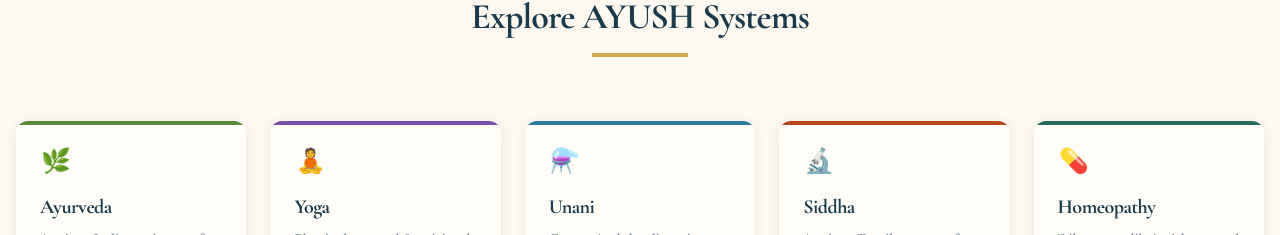
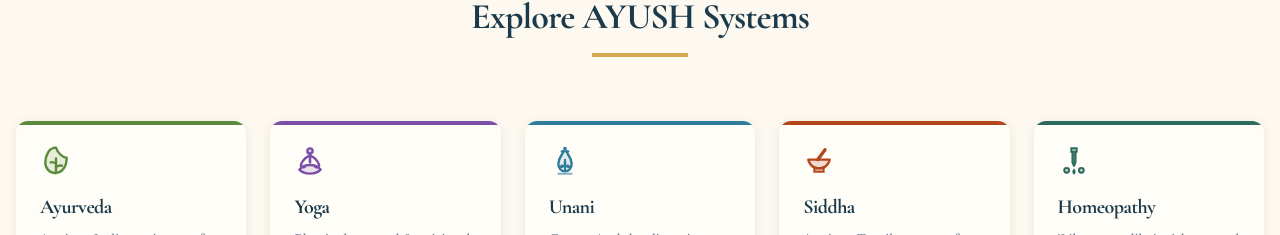
Before and after one commit to ShubhamGangari/AyushLine1, a React (Vite) app: page / in a window 1280 px wide. Shown: the part 1229-1464 px from the top of the page. Built offline with nearby package versions, Linux system fonts and the light colour scheme; no server answers; the database is empty.

Commit message:
Update Unani icon SVG to exact herbal potion flask with top stopper and 3-leaf motif matching client reference image

```diff
--- a/src/components/ui/SystemIcons.tsx
+++ b/src/components/ui/SystemIcons.tsx
@@ -5,74 +5,172 @@
   size?: number;
 }
 
-const getEmojiClass = (className: string) => {
-  let fontSize = 'text-2xl'; // default size for w-8 / h-8
-  if (className.includes('w-16') || className.includes('h-16') || className.includes('w-12') || className.includes('h-12')) {
-    fontSize = 'text-4xl sm:text-5xl';
-  } else if (className.includes('w-6') || className.includes('h-6') || className.includes('w-5') || className.includes('h-5')) {
-    fontSize = 'text-xl';
-  } else if (className.includes('w-10') || className.includes('h-10')) {
-    fontSize = 'text-3xl';
-  }
-  return `inline-flex items-center justify-center leading-none select-none ${fontSize} ${className}`;
-};
-
-// 1. Ayurveda Icon - 🌿 Herbal Leaf
+// 1. Ayurveda Icon - Healing Botanical Leaf with Veins
 export const AyurvedaIcon: React.FC<IconProps> = ({ className = "w-8 h-8", size }) => (
-  <span
-    className={getEmojiClass(className)}
-    style={size ? { fontSize: `${size}px`, width: `${size}px`, height: `${size}px` } : undefined}
-    role="img"
-    aria-label="Ayurveda"
+  <svg
+    viewBox="0 0 24 24"
+    fill="none"
+    xmlns="http://www.w3.org/2000/svg"
+    className={className.includes('text-') ? className : `text-[#5C8A3C] ${className}`}
+    width={size}
+    height={size}
   >
-    🌿
-  </span>
+    <path
+      d="M12 2C6.5 2 4 8 4 13.5C4 17.6 7.4 21 11.5 21C16.5 21 20 16.5 20 9.5C20 9.5 14.5 9 12 2Z"
+      fill="currentColor"
+      fillOpacity="0.15"
+      stroke="currentColor"
+      strokeWidth="1.8"
+      strokeLinejoin="round"
+    />
+    <path
+      d="M12 21V10M12 14C9.5 12.5 8 13 8 13M12 16.5C14.5 15 16.5 15.5 16.5 15.5"
+      stroke="currentColor"
+      strokeWidth="1.8"
+      strokeLinecap="round"
+    />
+  </svg>
 );
 
-// 2. Yoga Icon - 🧘 Person in Lotus Meditation Position
+// 2. Yoga Icon - Meditating Person in Padmasana (Lotus Posture)
 export const YogaIcon: React.FC<IconProps> = ({ className = "w-8 h-8", size }) => (
-  <span
-    className={getEmojiClass(className)}
-    style={size ? { fontSize: `${size}px`, width: `${size}px`, height: `${size}px` } : undefined}
-    role="img"
-    aria-label="Yoga"
+  <svg
+    viewBox="0 0 24 24"
+    fill="none"
+    xmlns="http://www.w3.org/2000/svg"
+    className={className.includes('text-') ? className : `text-[#7B4FA6] ${className}`}
+    width={size}
+    height={size}
   >
-    🧘
-  </span>
+    <circle cx="12" cy="4.5" r="2" fill="currentColor" fillOpacity="0.25" stroke="currentColor" strokeWidth="1.8" />
+    <path d="M12 6.5V13" stroke="currentColor" strokeWidth="2" strokeLinecap="round" />
+    <path d="M12 8C9.5 8.8 7 11 5.5 14C4.5 16 6 17 8 16.5" stroke="currentColor" strokeWidth="1.8" strokeLinecap="round" />
+    <path d="M12 8C14.5 8.8 17 11 18.5 14C19.5 16 18 17 16 16.5" stroke="currentColor" strokeWidth="1.8" strokeLinecap="round" />
+    <path
+      d="M4 18.5C6 16 9 15 12 15C15 15 18 16 20 18.5C18 20.5 15 21.5 12 21.5C9 21.5 6 20.5 4 18.5Z"
+      fill="currentColor"
+      fillOpacity="0.15"
+      stroke="currentColor"
+      strokeWidth="1.8"
+      strokeLinejoin="round"
+    />
+  </svg>
 );
 
-// 3. Unani Icon - ⚗️ Alembic Alchemy / Extract Flask
+// 3. Unani Icon - Exact Potion Flask with Stopper & 3-Leaf Motif (Matching User Reference Image)
 export const UnaniIcon: React.FC<IconProps> = ({ className = "w-8 h-8", size }) => (
-  <span
-    className={getEmojiClass(className)}
-    style={size ? { fontSize: `${size}px`, width: `${size}px`, height: `${size}px` } : undefined}
-    role="img"
-    aria-label="Unani"
+  <svg
+    viewBox="0 0 24 24"
+    fill="none"
+    xmlns="http://www.w3.org/2000/svg"
+    className={className.includes('text-') ? className : `text-[#2E7D9A] ${className}`}
+    width={size}
+    height={size}
   >
-    ⚗️
-  </span>
+    {/* Round Stopper Top Knob */}
+    <circle cx="12" cy="2.8" r="1.4" fill="currentColor" />
+
+    {/* Stopper Neck Lip Rim */}
+    <path d="M9.5 4.8H14.5" stroke="currentColor" strokeWidth="1.6" strokeLinecap="round" />
+
+    {/* Flask Neck & Bulbous Body */}
+    <path
+      d="M10.5 4.8C10.5 7.5 7 9.2 7 14C7 17.5 9.2 19.8 12 19.8C14.8 19.8 17 17.5 17 14C17 9.2 13.5 7.5 13.5 4.8"
+      stroke="currentColor"
+      strokeWidth="1.8"
+      strokeLinecap="round"
+      strokeLinejoin="round"
+      fill="currentColor"
+      fillOpacity="0.15"
+    />
+
+    {/* Central Vertical Stem */}
+    <path d="M12 19.5V11" stroke="currentColor" strokeWidth="1.5" strokeLinecap="round" />
+
+    {/* Center Top Leaf */}
+    <path
+      d="M12 11C10.8 13 12 15.5 12 15.5C12 15.5 13.2 13 12 11Z"
+      fill="currentColor"
+      stroke="currentColor"
+      strokeWidth="0.8"
+    />
+
+    {/* Left Leaf */}
+    <path
+      d="M12 15.5C9.8 14.2 8.2 15.5 8.2 17C9.8 17.2 11.2 16.2 12 15.5Z"
+      fill="currentColor"
+      stroke="currentColor"
+      strokeWidth="0.8"
+    />
+
+    {/* Right Leaf */}
+    <path
+      d="M12 15.5C14.2 14.2 15.8 15.5 15.8 17C14.2 17.2 12.8 16.2 12 15.5Z"
+      fill="currentColor"
+      stroke="currentColor"
+      strokeWidth="0.8"
+    />
+
+    {/* Base Stand Line */}
+    <path d="M7 21.5H17" stroke="currentColor" strokeWidth="1.5" strokeLinecap="round" opacity="0.6" />
+  </svg>
 );
 
-// 4. Siddha Icon - 🔬 Laboratory Microscope / Mineral Science
+// 4. Siddha Icon - Mortar & Pestle Grinding Bowl (Kalvam)
 export const SiddhaIcon: React.FC<IconProps> = ({ className = "w-8 h-8", size }) => (
-  <span
-    className={getEmojiClass(className)}
-    style={size ? { fontSize: `${size}px`, width: `${size}px`, height: `${size}px` } : undefined}
-    role="img"
-    aria-label="Siddha"
+  <svg
+    viewBox="0 0 24 24"
+    fill="none"
+    xmlns="http://www.w3.org/2000/svg"
+    className={className.includes('text-') ? className : `text-[#B5451B] ${className}`}
+    width={size}
+    height={size}
   >
-    🔬
-  </span>
+    <path d="M16.5 3.5L11 11" stroke="currentColor" strokeWidth="2.5" strokeLinecap="round" />
+    <path
+      d="M4 11H20C20 11 18.8 17.5 12 17.5C5.2 17.5 4 11 4 11Z"
+      fill="currentColor"
+      fillOpacity="0.18"
+      stroke="currentColor"
+      strokeWidth="1.8"
+      strokeLinejoin="round"
+    />
+    <path
+      d="M8.5 17.5H15.5V20H8.5V17.5Z"
+      fill="currentColor"
+      fillOpacity="0.3"
+      stroke="currentColor"
+      strokeWidth="1.5"
+    />
+  </svg>
 );
 
-// 5. Homeopathy Icon - 💊 Medicine Pill / Remedy Globule
+// 5. Homeopathy Icon - Liquid Medicine Dropper & Remedy Globules
 export const HomeopathyIcon: React.FC<IconProps> = ({ className = "w-8 h-8", size }) => (
-  <span
-    className={getEmojiClass(className)}
-    style={size ? { fontSize: `${size}px`, width: `${size}px`, height: `${size}px` } : undefined}
-    role="img"
-    aria-label="Homeopathy"
+  <svg
+    viewBox="0 0 24 24"
+    fill="none"
+    xmlns="http://www.w3.org/2000/svg"
+    className={className.includes('text-') ? className : `text-[#2A6B5E] ${className}`}
+    width={size}
+    height={size}
   >
-    💊
-  </span>
+    <path d="M10 2.5H14V5H10V2.5Z" fill="currentColor" fillOpacity="0.3" stroke="currentColor" strokeWidth="1.5" />
+    <path
+      d="M11 5V13L12 15.5L13 13V5"
+      fill="currentColor"
+      fillOpacity="0.12"
+      stroke="currentColor"
+      strokeWidth="1.8"
+      strokeLinejoin="round"
+    />
+    <path
+      d="M12 18.5C12 18.5 10.5 20.2 12 21.5C13.5 20.2 12 18.5 12 18.5Z"
+      fill="currentColor"
+      stroke="currentColor"
+      strokeWidth="1.2"
+    />
+    <circle cx="6.5" cy="19" r="1.8" fill="currentColor" fillOpacity="0.25" stroke="currentColor" strokeWidth="1.5" />
+    <circle cx="17.5" cy="19" r="1.8" fill="currentColor" fillOpacity="0.25" stroke="currentColor" strokeWidth="1.5" />
+  </svg>
 );
```
